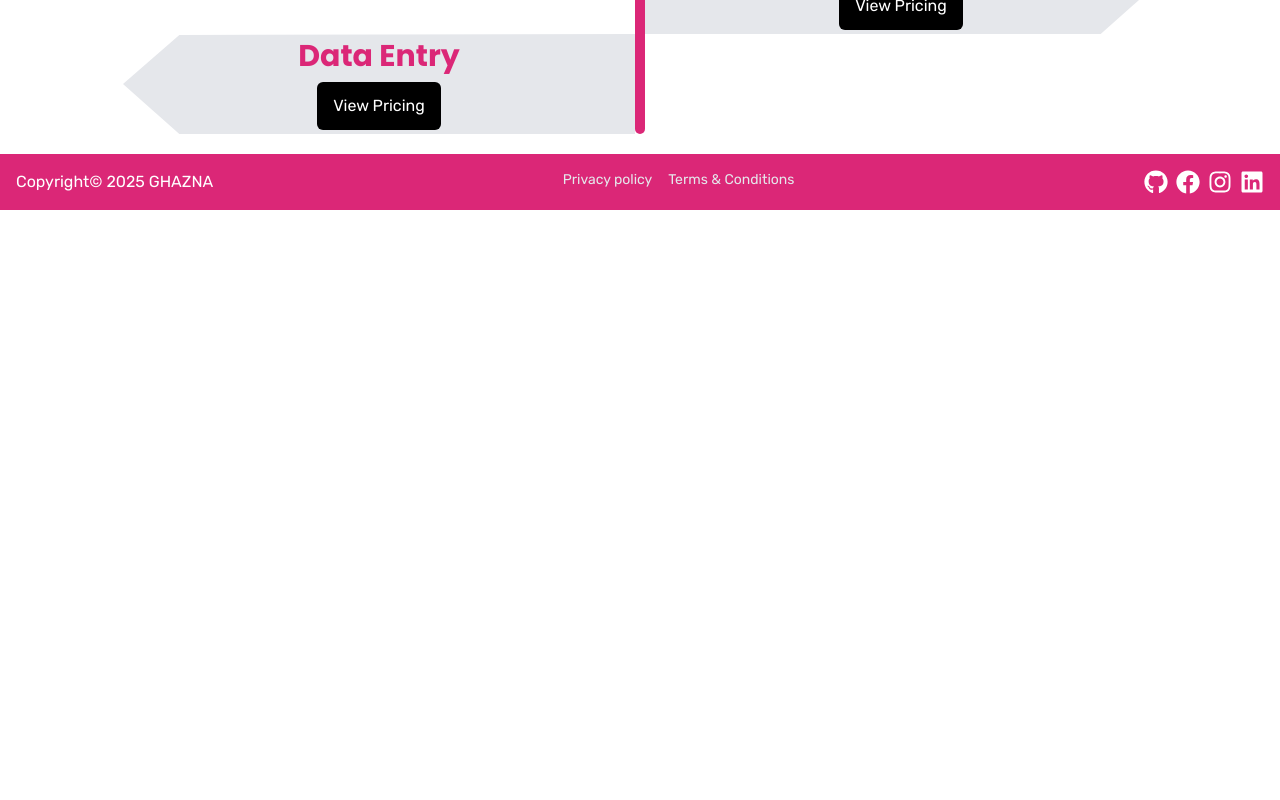
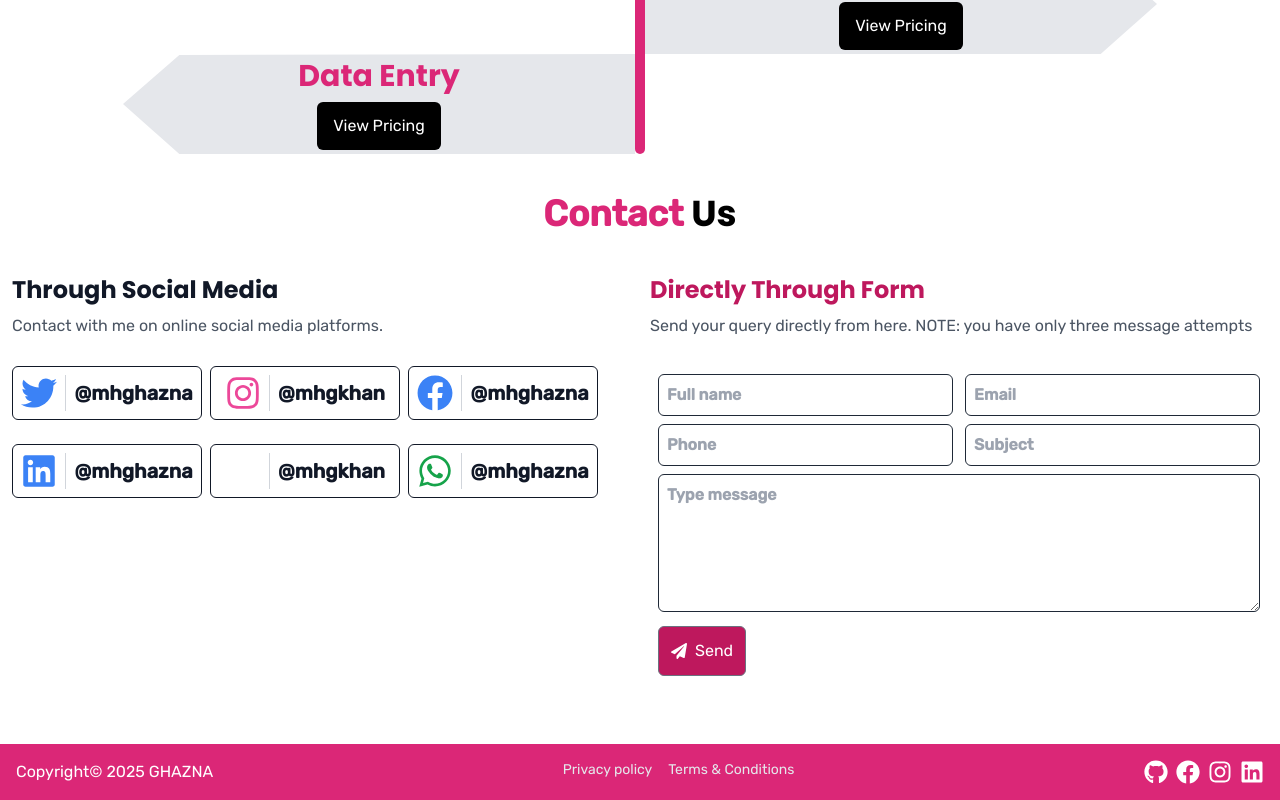
Before and after one commit to mhgkhan/ghazna, a Next.js app: page / in a window 1280 px wide. Shown: the part 904-1704 px from the top of the page. Before the commit the page ends 1114 px from the top, so only its background shows below. Built offline with nearby package versions, Linux system fonts and the light colour scheme.

Commit message:
feat: Add HeadingSection component and integrate it into Services section & Completed Contactus Section

```diff
--- a/src/app/page.js
+++ b/src/app/page.js
@@ -1,69 +1,76 @@
+import HeadingSection from "@/components/ui/HeadingSection";
+import HeroSection from "@/components/ui/HeroSection";
 import Services from "@/components/ui/Services";
 import Link from "next/link";
-// import { FaKeyboard } from "react-icons/fa";
-import { DiResponsive } from "react-icons/di";
-import { SiCodesignal } from "react-icons/si";
+import { FaFacebook, FaGithub, FaInstagram, FaLinkedin, FaPaperPlane, FaTwitter, FaWhatsapp } from "react-icons/fa";
+
 
 export default function Home() {
 
 
   return (
     <div className="page">
-      <section className="hero w-full my-5">
+
+      {/* Hero Section  */}
+      <HeroSection />
+      {/* services section  */}
+      <Services />
+      {/* contact section  */}
+      <section className="contact my-10 w-full">
         <div className="container mx-auto">
-          <div className="hero-area flex items-center justify-center md:gap-10 gap-5 md:flex-row flex-col-reverse py-5 md:px-10 px-5">
+          <HeadingSection start={"Contact"} end={"Us"} />
+          <div className="my-5 flex items-start justify-center gap-5 p-3 md:flex-row flex-col-reverse w-full">
 
-            {/* hero content  */}
-            <div className="hero-content md:py-5 py-1">
-              <h1 className="leading-snug my-3 flex-items-center justify-center md:text-5xl text-4xl font-bold">
-                Your <span className="text-pink-600">Developer Partner</span> Hasnain
-              </h1>
-              <p className="my-3 dark:text-gray-300 text-gray-600 text-lg">I am a full-stack developer with a passion for building beautiful and functional websites.</p>
-              <div className="cta flex items-center gap-5 my-3">
-                <Link href="#contact" className="btn md:px-4 px-3 py-3 rounded-md mx-1 text-center hover:underline dark:bg-white dark:text-black bg-black text-white active:border active:border-2 dark:active:border-black border-white active:border-dotted">View Projects</Link>
-                <Link href="#projects" className="btn md:px-4 px-3 py-3  rounded-md mx-1 text-center hover:underline dark:bg-black dark:text-white bg-white text-black active:border active:border-2 dark:active:border-white active:border-dotted active:border-black">Latest Blogs </Link>
-              </div>
+            {/* social media icons section  */}
+            <div className="social-medias md:w-[50%]">
+              <h3 className="my-2 text-2xl font-bold dark:text-white text-gray-900 ">Through Social Media</h3>
+              <p className="dark:text-gray-200 text-gray-600">Contact with me on online social media platforms.</p>
 
-              <div className="md:my-10 my-7 flex items-center justify-start md:gap-10 gap-5">
-                <div className="block">
-                  <h2 className="md:text-3xl text-xl font-bold">3 Years</h2>
-                  <p className="text-gray-500 my-2">Experience </p>
-                </div>
-                <div className="block">
-                  <h2 className="md:text-3xl text-xl font-bold">88+</h2>
-                  <p className="text-gray-500 my-2">Clients </p>
-                </div>
-                <div className="block">
-                  <h2 className="md:text-3xl text-xl font-bold">10+ Projects</h2>
-                  <p className="text-gray-500 my-2">Completed </p>
-                </div>
+              <div className="accounts mt-5 flex items-center justify-start flex-wrap gap-2 w-full">
 
+                {
+                  Array.from([
+                    { icon: <FaTwitter />, text: "@mhghazna", link: "/", color: "text-blue-500" },
+                    { icon: <FaInstagram />, text: "@mhgkhan", link: "/", color: "text-pink-500" },
+                    { icon: <FaFacebook />, text: "@mhghazna", link: "/", color: "text-blue-500" },
+                    { icon: <FaLinkedin />, text: "@mhghazna", link: "/", color: "text-blue-500" },
+                    { icon: <FaGithub />, text: "@mhgkhan", link: "/", color: "text-white" },
+                    { icon: <FaWhatsapp />, text: "@mhghazna", link: "/", color: "text-green-600" },
+                  ]).map((ele, ind) => {
+                    return <div key={ind} className="saccount-block flex items-center justify-center gap-2 rounded-md  my-2 p-2 w-[190px] md:mx-0 mx-auto border border-1  dark:border-white border-gray-900">
+                      <span className={`md:text-4xl text-2xl border-r border-1 border-gray-300 pr-2 ${ele.color}`}>{ele.icon}</span>
+                      <Link href={ele.link} className="md:text-xl text-lg dark:text-white text-gray-900 font-bold">{ele.text}</Link>
+                    </div>
+                  })
+                }
 
-              </div>
-            </div>
-
-            {/* hero image    */}
-            <div className="her-image md:w-[40%] w-[80%] relative md:h-[400px] h-[300px]">
-              <img src="/images/hero.jpg" alt="hero" className="object-cover object-center rounded-lg w-full h-full" />
-
-              <div className="p-2 md:px-3 px-2 absolute bottom-[10px] left-[-30px] md:bottom-5 md:left-[-30px] text-lg flex items-center justify-center gap-3  bg-white dark:bg-black rounded-md shadow-md dark:shadow-gray-20">
-                <span className="text-lg "><SiCodesignal /></span> <span className="text-sm">Graphic Design</span>
-              </div>
-
-              <div className="p-2 md:px-3 px-1 absolute bottom-[50px] left-[-30px] md:bottom-20 md:left-[-30px] text-lg flex items-center justify-center gap-3  bg-white dark:bg-black rounded-md shadow-md dark:shadow-gray-20">
-                <span className="text-lg "><DiResponsive /></span> <span className="text-sm">Web Development</span>
               </div>
 
             </div>
 
 
+
+            {/* contact us form section  */}
+            <div className="contactus-form md:w-[50%]">
+              <h3 className="my-2 text-2xl font-bold dark:text-pink-500 text-pink-700 ">Directly Through Form</h3>
+              <p className="dark:text-gray-200 text-gray-600">Send your query directly from here. NOTE: you have only three message attempts</p>
+              <form className="w-full p-2 mt-5">
+                <div className="first-row flex items-center justify-center gap-3 my-2 md:flex-row flex-col ">
+                  <input type="text" name="name" placeholder="Full name" className="dark:text-white text-black font-bold focus:bg-gray-700 rounded-md p-2 md:w-[50%] w-full outline-none border border-1 dark:border-gray-300 border-gray-800 focus:border-2 focus:border-dotted bg-inherit" />
+                  <input type="email" name="email" placeholder="Email" className="dark:text-white text-black font-bold focus:bg-gray-700 rounded-md p-2 md:w-[50%] w-full outline-none border border-1 dark:border-gray-300 border-gray-800 focus:border-2 focus:border-dotted bg-inherit" />
+                </div>
+                <div className="first-row flex items-center justify-center gap-3 my-2 md:flex-row flex-col ">
+                  <input type="text" name="phone" placeholder="Phone" className="dark:text-white text-black font-bold focus:bg-gray-700 rounded-md p-2 md:w-[50%] w-full outline-none border border-1 dark:border-gray-300 border-gray-800 focus:border-2 focus:border-dotted bg-inherit" />
+                  <input type="text" name="Subject" placeholder="Subject" className="dark:text-white text-black font-bold focus:bg-gray-700 rounded-md p-2 md:w-[50%] w-full outline-none border border-1 dark:border-gray-300 border-gray-800 focus:border-2 focus:border-dotted bg-inherit" />
+                </div>
+                <textarea name="message" placeholder="Type message" rows={5}  className="font-bold w-full focus:bg-gray-700 rounded-md p-2 outline-none border border-1 dark:border-gray-300 border-gray-800 focus:border-2 focus:border-dotted bg-inherit"></textarea>
+                <button className="submit w-auto p-3 border-1 border border-gray-500 text-white hover:bg-pink-600 bg-pink-700 text-center my-2 flex items-center justify-center gap-2 rounded-md active:border-2 active:border-dotted"><span><FaPaperPlane /></span> Send</button>
+              </form>
+            </div>
+
           </div>
         </div>
       </section>
-
-      {/* services section  */}
-     <Services />
-
     </div>
   );
 }
--- /dev/null
+++ b/src/components/ui/HeadingSection.jsx
@@ -0,0 +1,7 @@
+import React from 'react'
+
+const HeadingSection = ({start, end}) => {
+    return (<h2 className="text-4xl my-2 text-center mx-auto font-bold"><span className="text-pink-600">{start}</span> {end}</h2>)
+}
+
+export default HeadingSection
--- /dev/null
+++ b/src/components/ui/HeroSection.jsx
@@ -0,0 +1,62 @@
+import React from 'react'
+import Link from "next/link";
+import { DiResponsive } from "react-icons/di";
+import { SiCodesignal } from "react-icons/si";
+
+const HeroSection = () => {
+    return (
+        <section className="hero w-full my-5">
+            <div className="container mx-auto">
+                <div className="hero-area flex items-center justify-center md:gap-10 gap-5 md:flex-row flex-col-reverse py-5 md:px-10 px-5">
+
+                    {/* hero content  */}
+                    <div className="hero-content md:py-5 py-1">
+                        <h1 className="leading-snug my-3 flex-items-center justify-center md:text-5xl text-4xl font-bold">
+                            Your <span className="text-pink-600">Developer Partner</span> Hasnain
+                        </h1>
+                        <p className="my-3 dark:text-gray-300 text-gray-600 text-lg">I am a full-stack developer with a passion for building beautiful and functional websites.</p>
+                        <div className="cta flex items-center gap-5 my-3">
+                            <Link href="#contact" className="btn md:px-4 px-3 py-3 rounded-md mx-1 text-center hover:underline dark:bg-white dark:text-black bg-black text-white active:border active:border-2 dark:active:border-black border-white active:border-dotted">View Projects</Link>
+                            <Link href="#projects" className="btn md:px-4 px-3 py-3  rounded-md mx-1 text-center hover:underline dark:bg-black dark:text-white bg-white text-black active:border active:border-2 dark:active:border-white active:border-dotted active:border-black">Latest Blogs </Link>
+                        </div>
+
+                        <div className="md:my-10 my-7 flex items-center justify-start md:gap-10 gap-5">
+                            <div className="block">
+                                <h2 className="md:text-3xl text-xl font-bold">3 Years</h2>
+                                <p className="text-gray-500 my-2">Experience </p>
+                            </div>
+                            <div className="block">
+                                <h2 className="md:text-3xl text-xl font-bold">88+</h2>
+                                <p className="text-gray-500 my-2">Clients </p>
+                            </div>
+                            <div className="block">
+                                <h2 className="md:text-3xl text-xl font-bold">10+ Projects</h2>
+                                <p className="text-gray-500 my-2">Completed </p>
+                            </div>
+
+
+                        </div>
+                    </div>
+
+                    {/* hero image    */}
+                    <div className="her-image md:w-[40%] w-[80%] relative md:h-[400px] h-[300px]">
+                        <img src="/images/hero.jpg" alt="hero" className="object-cover object-center rounded-lg w-full h-full" />
+
+                        <div className="p-2 md:px-3 px-2 absolute bottom-[10px] left-[-30px] md:bottom-5 md:left-[-30px] text-lg flex items-center justify-center gap-3  bg-white dark:bg-black rounded-md shadow-md dark:shadow-gray-20">
+                            <span className="text-lg "><SiCodesignal /></span> <span className="text-sm">Graphic Design</span>
+                        </div>
+
+                        <div className="p-2 md:px-3 px-1 absolute bottom-[50px] left-[-30px] md:bottom-20 md:left-[-30px] text-lg flex items-center justify-center gap-3  bg-white dark:bg-black rounded-md shadow-md dark:shadow-gray-20">
+                            <span className="text-lg "><DiResponsive /></span> <span className="text-sm">Web Development</span>
+                        </div>
+
+                    </div>
+
+
+                </div>
+            </div>
+        </section>
+    )
+}
+
+export default HeroSection
```
Also changed, not shown: src/components/ui/Services.jsx (+10 -9 lines).
